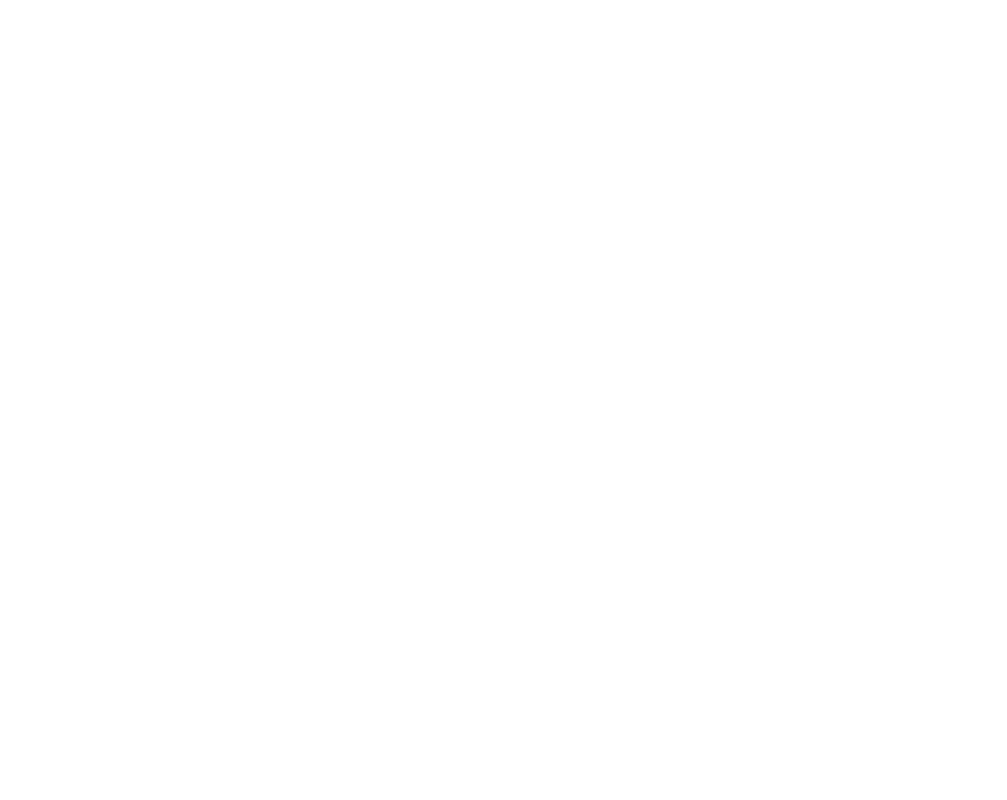
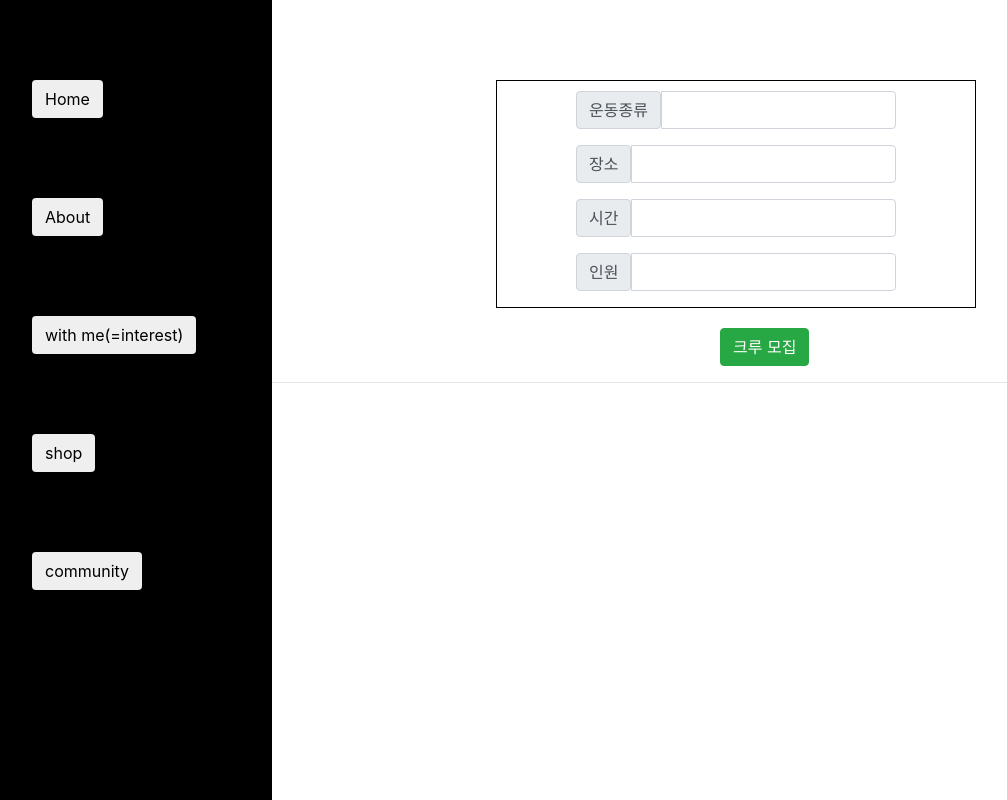
Before and after one commit to skdud4659/hanghae99_team2_toy2, a Flask app: page /joincrew in a window 1280 px wide. Before the commit the part shown is empty. Shown: the whole page, without its empty margins (48-1055 px from the left). Run offline with Flask 2, Linux system fonts and the light colour scheme; some libraries are stand-ins or nearby versions.

Commit message:
join crew 틀 잡기!

```diff
--- /dev/null
+++ b/static/joincrew.css
@@ -0,0 +1,26 @@
+.left-wrap{
+    width: 40vh;
+    height: 100vh;
+    background-color: black;
+}
+.btn{
+    margin-top: 10vh;
+    margin-left: 10vh;
+}
+.input-info{
+    width : 40vh;
+    margin: auto;
+}
+.join-box{
+    width : 60vh;
+    margin: auto;
+    margin-top: -90vh;
+    margin-right: 20%;
+    border: solid 1px black;
+}
+.join-btn{
+    display: block;
+    margin: auto;
+    margin-top: 20px;
+    margin-left: 60%;
+}
--- a/templates/joincrew.html
+++ b/templates/joincrew.html
@@ -8,22 +8,61 @@
 
     <!-- Bootstrap CSS -->
     <link rel="stylesheet" href="https://maxcdn.bootstrapcdn.com/bootstrap/4.0.0/css/bootstrap.min.css"
-        integrity="sha384-Gn5384xqQ1aoWXA+058RXPxPg6fy4IWvTNh0E263XmFcJlSAwiGgFAW/dAiS6JXm" crossorigin="anonymous">
+          integrity="sha384-Gn5384xqQ1aoWXA+058RXPxPg6fy4IWvTNh0E263XmFcJlSAwiGgFAW/dAiS6JXm" crossorigin="anonymous">
 
     <!-- Optional JavaScript -->
     <!-- jQuery first, then Popper.js, then Bootstrap JS -->
     <script src="https://ajax.googleapis.com/ajax/libs/jquery/3.5.1/jquery.min.js"></script>
     <script src="https://cdnjs.cloudflare.com/ajax/libs/popper.js/1.12.9/umd/popper.min.js"
-        integrity="sha384-ApNbgh9B+Y1QKtv3Rn7W3mgPxhU9K/ScQsAP7hUibX39j7fakFPskvXusvfa0b4Q"
-        crossorigin="anonymous"></script>
+            integrity="sha384-ApNbgh9B+Y1QKtv3Rn7W3mgPxhU9K/ScQsAP7hUibX39j7fakFPskvXusvfa0b4Q"
+            crossorigin="anonymous"></script>
     <script src="https://maxcdn.bootstrapcdn.com/bootstrap/4.0.0/js/bootstrap.min.js"
-        integrity="sha384-JZR6Spejh4U02d8jOt6vLEHfe/JQGiRRSQQxSfFWpi1MquVdAyjUar5+76PVCmYl"
-        crossorigin="anonymous"></script>
+            integrity="sha384-JZR6Spejh4U02d8jOt6vLEHfe/JQGiRRSQQxSfFWpi1MquVdAyjUar5+76PVCmYl"
+            crossorigin="anonymous"></script>
+    <link rel="stylesheet" type="text/css" href="../static/joincrew.css">
+
 
     <title>shall we - join crew</title>
 </head>
 
 <body>
+<div class="left-wrap">
+    <button class="btn">Home</button>
+    <br>
+    <button class="btn">About</button>
+    <br>
+    <button class="btn">with me(=interest)</button>
+    <br>
+    <button class="btn">shop</button>
+    <br>
+    <button class="btn">community</button>
+</div> <!--왼쪽 탭-->
+<form>
+    <div class="join-box">
+        <div class="input-group mb-3 input-info" style="margin-top: 10px;">
+            <span class="input-group-text" id="exercise">운동종류</span>
+            <input type="text" class="form-control" name="exercise" aria-label="Sizing example input"
+                   aria-describedby="inputGroup-sizing-default">
+        </div>
+        <div class="input-group mb-3 input-info">
+            <span class="input-group-text" id="location">장소</span>
+            <input type="text" class="form-control" name="location" aria-label="Sizing example input"
+                   aria-describedby="inputGroup-sizing-default">
+        </div>
+        <div class="input-group mb-3 input-info">
+            <span class="input-group-text" id="time">시간</span>
+            <input type="text" class="form-control" name="time" aria-label="Sizing example input"
+                   aria-describedby="inputGroup-sizing-default">
+        </div>
+        <div class="input-group mb-3 input-info">
+            <span class="input-group-text" id="people">인원</span>
+            <input type="text" class="form-control" name="people" aria-label="Sizing example input"
+                   aria-describedby="inputGroup-sizing-default">
+        </div>
+    </div>
+    <button type="button" class="btn btn-success join-btn">크루 모집</button>
+    <hr>
+</form>
 
 </body>
 
```
